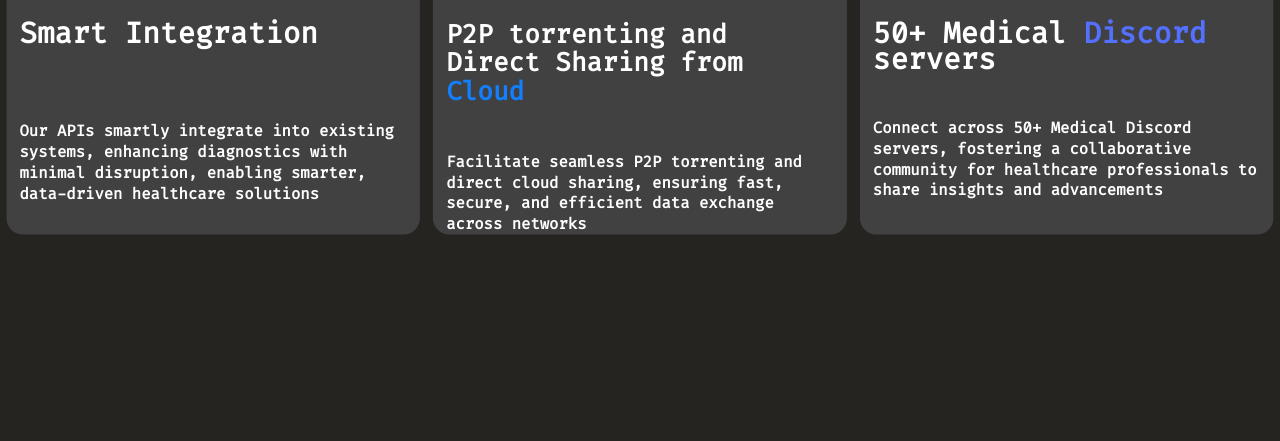
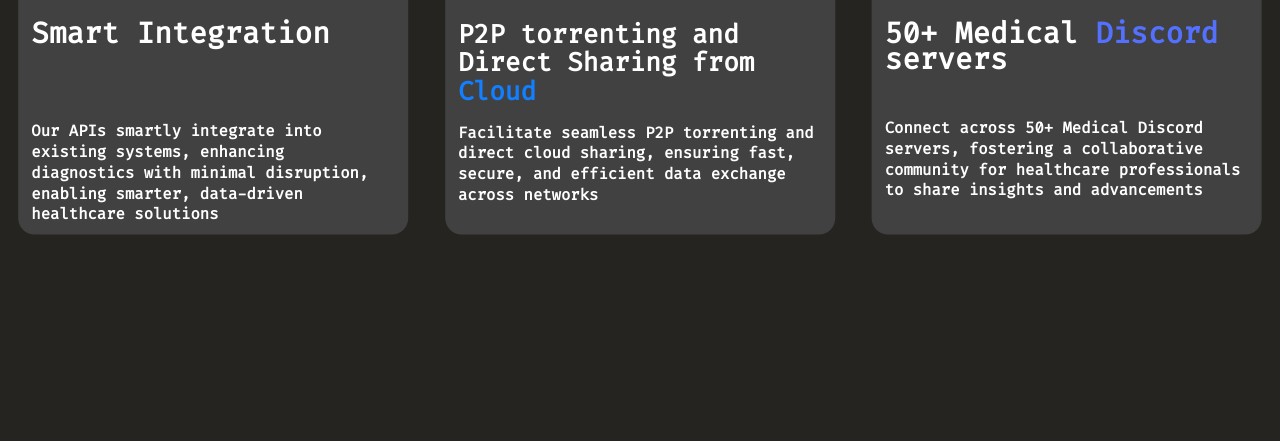
Before and after one commit to LifestyleCorp/Medical-AGI, a plain HTML site: page B2B Sales Conversion Page/Index.html in a window 1280 px wide. Shown: the part 738-1179 px from the top of the page. Drawn offline with Linux system fonts and the light colour scheme.

Commit message:
Added extra placement detailing

```diff
--- a/B2B Sales Conversion Page/Index.html
+++ b/B2B Sales Conversion Page/Index.html
@@ -34,17 +34,17 @@
     <div class="greyboxcontainer">
       <div class="greybox">
         <img src="Integration Icon.jpg" alt="Integration Image" class="box-img">
-        <h2 style="font-size: 45px; margin-top: 140px; line-height: 40px;">Smart Integration</h2>
+        <h2 style="font-size: 45px; margin-top: 140px; line-height: 40px; font-weight: bold;">Smart Integration</h2>
         <p style="margin-top: 95px;">Our APIs smartly integrate into existing systems, enhancing diagnostics with minimal disruption, enabling smarter, data-driven healthcare solutions</p>
       </div>
       <div class="greybox">
         <img src="Server_fill.jpg" alt="P2P Image" class="box-img">
-        <h2 style="font-size: 40px; margin-top: 140px; line-height: 44px;">P2P torrenting and Direct Sharing from <span style="color: #127FFF;">Cloud</span></h2>
-        <p style="margin-top: 50px;">Facilitate seamless P2P torrenting and direct cloud sharing, ensuring fast, secure, and efficient data exchange across networks</p>
+        <h2 style="font-size: 40px; margin-top: 140px; line-height: 44px; font-weight: bold;">P2P torrenting and Direct Sharing from <span style="color: #127FFF;">Cloud</span></h2>
+        <p style="margin-top: 5px;">Facilitate seamless P2P torrenting and direct cloud sharing, ensuring fast, secure, and efficient data exchange across networks</p>
       </div>
       <div class="greybox">
         <img src="Chat_alt_3_fill.jpg" alt="Discord Servers Image" class="box-img">
-        <h2 style="font-size: 45px; margin-top: 140px; line-height: 40px;">50+ Medical <span style="color: #5470FF;">Discord</span> servers</h2>
+        <h2 style="font-size: 45px; margin-top: 140px; line-height: 40px; font-weight: bold;">50+ Medical <span style="color: #5470FF;">Discord</span> servers</h2>
         <p style="margin-top: 50px;">Connect across 50+ Medical Discord servers, fostering a collaborative community for healthcare professionals to share insights and advancements</p>
       </div>
     </div>
--- a/B2B Sales Conversion Page/style.css
+++ b/B2B Sales Conversion Page/style.css
@@ -115,7 +115,7 @@ li {
 .greybox {
   background-color: #414141;
   color: white;
-  width: 650px;
+  width: 600px;
   height: 500px;
   margin: 10px;
   padding: 20px;
```
